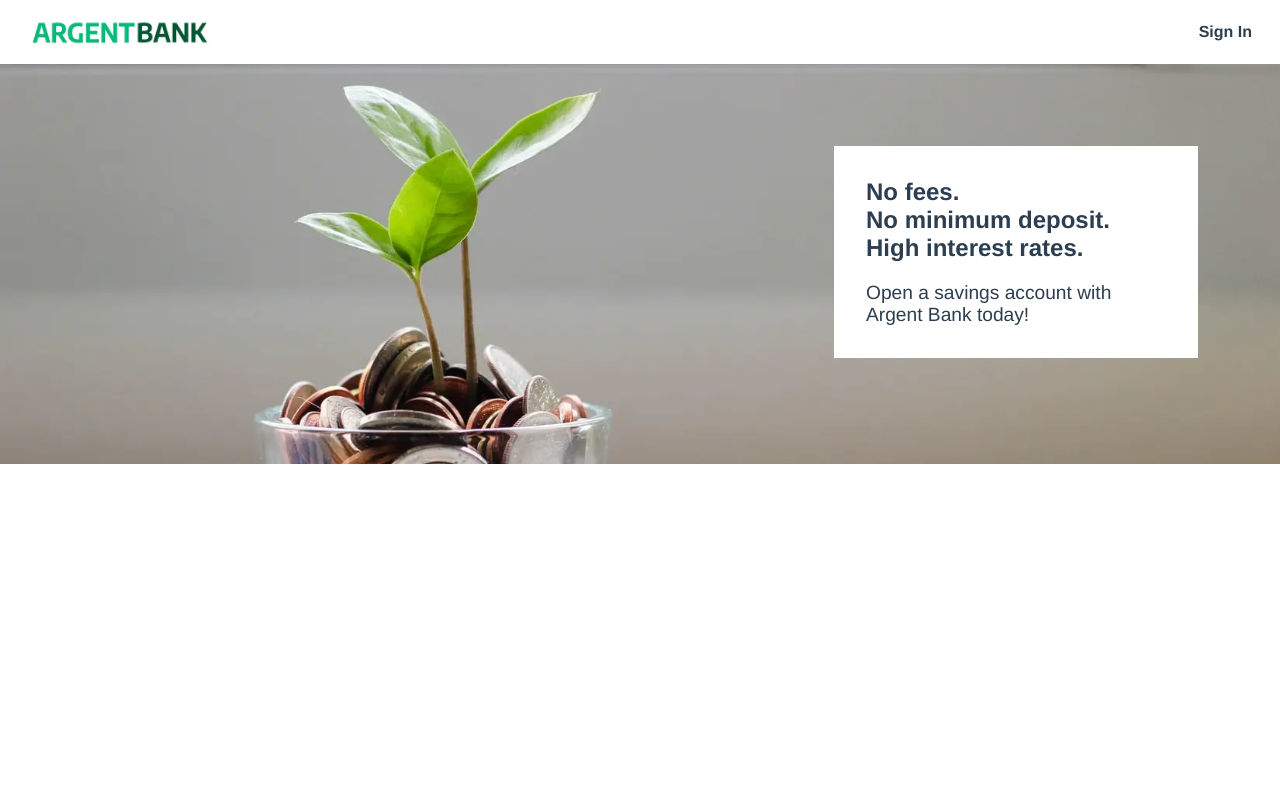
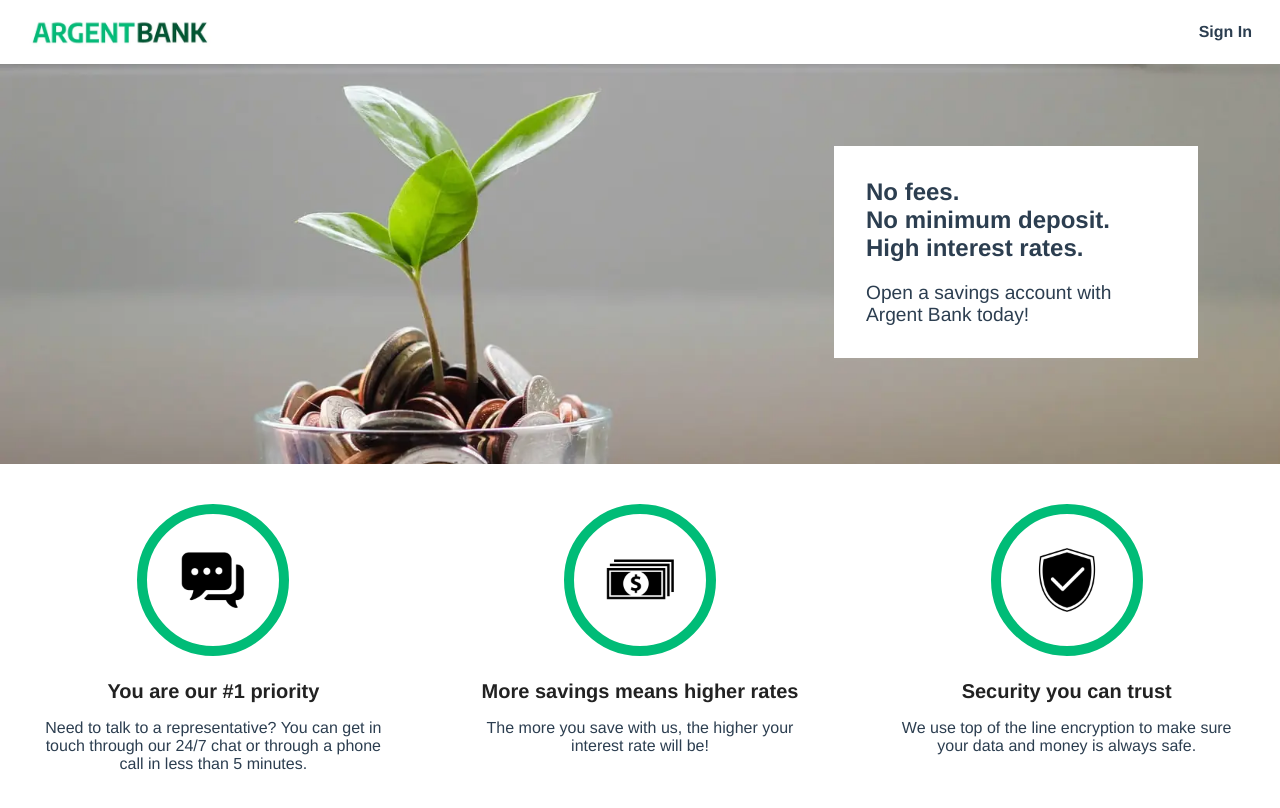
Before and after one commit to larbalestrier/ArgentBank-website, a React (Create React App) app in the folder frontend/: page / in a window 1280 px wide. Shown: the top 808 px of the page. Built offline with nearby package versions, Linux system fonts and the light colour scheme.

Commit message:
Creation  Features

```diff
--- a/frontend/public/index.html
+++ b/frontend/public/index.html
@@ -1,43 +1,13 @@
 <!DOCTYPE html>
-<html lang="en">
+<html lang="fr">
   <head>
     <meta charset="utf-8" />
     <link rel="icon" href="%PUBLIC_URL%/favicon.ico" />
     <meta name="viewport" content="width=device-width, initial-scale=1" />
-    <meta name="theme-color" content="#000000" />
-    <meta
-      name="description"
-      content="Web site created using create-react-app"
-    />
-    <link rel="apple-touch-icon" href="%PUBLIC_URL%/logo192.png" />
-    <!--
-      manifest.json provides metadata used when your web app is installed on a
-      user's mobile device or desktop. See https://developers.google.com/web/fundamentals/web-app-manifest/
-    -->
-    <link rel="manifest" href="%PUBLIC_URL%/manifest.json" />
-    <!--
-      Notice the use of %PUBLIC_URL% in the tags above.
-      It will be replaced with the URL of the `public` folder during the build.
-      Only files inside the `public` folder can be referenced from the HTML.
-
-      Unlike "/favicon.ico" or "favicon.ico", "%PUBLIC_URL%/favicon.ico" will
-      work correctly both with client-side routing and a non-root public URL.
-      Learn how to configure a non-root public URL by running `npm run build`.
-    -->
-    <title>React App</title>
+    <title>Argent Bank - Home Page</title>
   </head>
   <body>
     <noscript>You need to enable JavaScript to run this app.</noscript>
     <div id="root"></div>
-    <!--
-      This HTML file is a template.
-      If you open it directly in the browser, you will see an empty page.
-
-      You can add webfonts, meta tags, or analytics to this file.
-      The build step will place the bundled scripts into the <body> tag.
-
-      To begin the development, run `npm start` or `yarn start`.
-      To create a production bundle, use `npm run build` or `yarn build`.
-    -->
   </body>
 </html>
--- a/frontend/src/components/banner.jsx
+++ /dev/null
@@ -1,14 +0,0 @@
-function Banner () {
-    return (
-        <div class="hero">
-        <section class="hero-content">
-          <h2 class="sr-only">Promoted Content</h2>
-          <p class="subtitle">No fees.</p>
-          <p class="subtitle">No minimum deposit.</p>
-          <p class="subtitle">High interest rates.</p>
-          <p class="text">Open a savings account with Argent Bank today!</p>
-        </section>
-      </div>
-    )
-}
-export default Banner
--- /dev/null
+++ b/frontend/src/components/banner/banner.jsx
@@ -0,0 +1,14 @@
+function Banner () {
+    return (
+        <div className="hero">
+        <section className="hero-content">
+          <h2 className="sr-only">Promoted Content</h2>
+          <p className="subtitle">No fees.</p>
+          <p className="subtitle">No minimum deposit.</p>
+          <p className="subtitle">High interest rates.</p>
+          <p className="text">Open a savings account with Argent Bank today!</p>
+        </section>
+      </div>
+    )
+}
+export default Banner
--- /dev/null
+++ b/frontend/src/components/features/dataFeatures.jsx
@@ -0,0 +1,26 @@
+
+import IconChat from '../../assets/icon-chat.webp';
+import IconMoney from '../../assets/icon-money.webp';
+import IconSecurity from '../../assets/icon-security.webp';
+
+const features= [
+    {
+      image: IconChat,
+      alt:'chat',
+      title:'You are our #1 priority',
+      content:'Need to talk to a representative? You can get in touch through our 24/7 chat or through a phone call in less than 5 minutes.'
+    },
+    {
+      image: IconMoney,
+      alt:'money',
+      title:'More savings means higher rates',
+      content:'The more you save with us, the higher your interest rate will be!'
+    },
+    {
+      image: IconSecurity,
+      alt:'security',
+      title:'Security you can trust',
+      content:' We use top of the line encryption to make sure your data and money is always safe.'
+    },
+  ];
+  export default features;
--- /dev/null
+++ b/frontend/src/components/features/featuresItem.jsx
@@ -0,0 +1,11 @@
+function FeatureItem({image, alt, title, content}) {
+    return (
+      <div className="feature-item">
+            <img src={image} alt={alt} className="feature-icon" />
+            <h3 className="feature-item-title">{title}</h3>
+            <p>{content}</p>
+      </div>
+    );
+  }
+
+export default  FeatureItem
--- a/frontend/src/index.css
+++ b/frontend/src/index.css
@@ -11,9 +11,64 @@ html {
     display: flex;
     flex-direction: column;
     min-height: 100vh;
-}
+  }
 
+  .main {
+    flex: 1;
+  }
 
+  .bg-dark {
+    background-color: #12002b;
+  }
+
+  .sr-only {
+    border: 0 !important;
+    clip: rect(1px, 1px, 1px, 1px) !important; /* 1 */
+    -webkit-clip-path: inset(50%) !important;
+    clip-path: inset(50%) !important; /* 2 */
+    height: 1px !important;
+    margin: -1px !important;
+    overflow: hidden !important;
+    padding: 0 !important;
+    position: absolute !important;
+    width: 1px !important;
+    white-space: nowrap !important; /* 3 */
+  }
+
+  .main-nav {
+    display: flex;
+    justify-content: space-between;
+    align-items: center;
+    padding: 5px 20px;
+  }
+
+  .main-nav a {
+    font-weight: bold;
+    color: #2c3e50;
+  }
+
+  .main-nav a.router-link-exact-active {
+    color: #42b983;
+  }
+
+  .main-nav-item {
+    text-decoration: none;
+    margin-right: 0.5rem;
+  }
+
+  .main-nav-item:hover {
+    text-decoration: underline;
+  }
+
+  .main-nav-logo {
+    display: flex;
+    align-items: center;
+  }
+
+  .main-nav-logo-image {
+    max-width: 100%;
+    width: 200px;
+  }
 
   .hero {
     background-image: url('./assets/bank-tree.webp');
--- a/frontend/src/layout/header/header.jsx
+++ b/frontend/src/layout/header/header.jsx
@@ -6,14 +6,14 @@ import './header.css'
 
 function Hearder () {
     return(
-    <nav class="main-nav">
+    <nav className="main-nav">
         <Link to="/" className="main-nav-logo">
             <img
                 className="main-nav-logo-image"
                 src={Logo}
                 alt="Argent Bank Logo"
             />
-            <h1 class="sr-only">Argent Bank</h1>
+            <h1 className="sr-only">Argent Bank</h1>
         </Link>
         <div>
             <Link to="/SignIn" className="main-nav-item">
--- a/frontend/src/pages/home/home.jsx
+++ b/frontend/src/pages/home/home.jsx
@@ -1,9 +1,23 @@
-import Banner from '../../components/banner'
+import Banner from '../../components/banner/banner'
+import FeatureItem from '../../components/features/featuresItem';
+import DataFeatures from '../../components/features/dataFeatures'
 
 function Home () {
     return (
         <div>
             <Banner/>
+            <articles className="features">
+                <h2 className="sr-only">Features</h2>
+                {DataFeatures.map((feature, index) => (
+                    <FeatureItem
+                        key={index}
+                        image={feature.image}
+                        alt={feature.alt}
+                        title={feature.title}
+                        content={feature.content}
+                    />
+                    ))}
+            </articles>
         </div>
     )
 }
```
